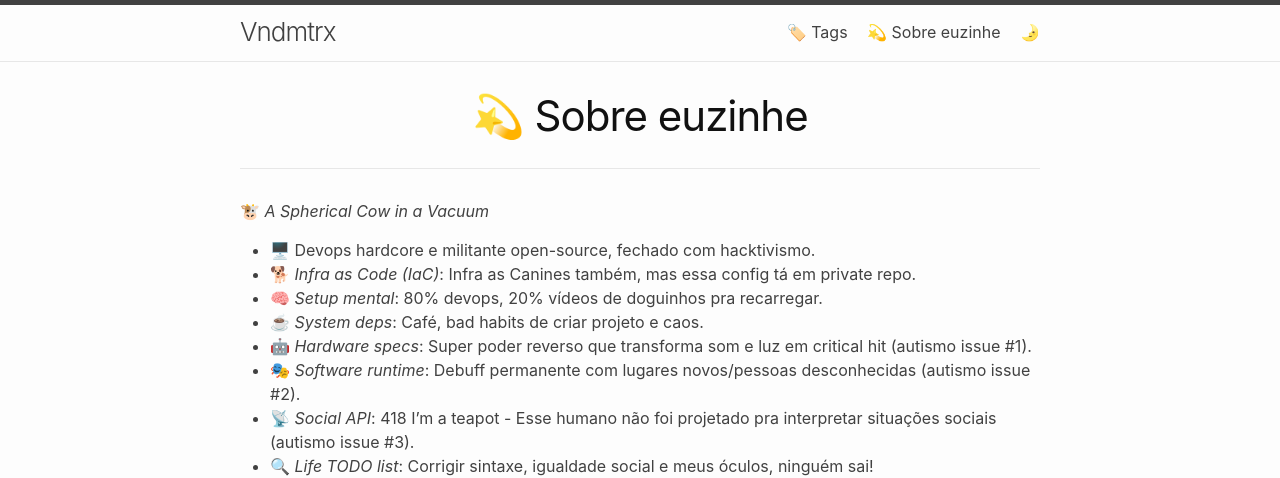
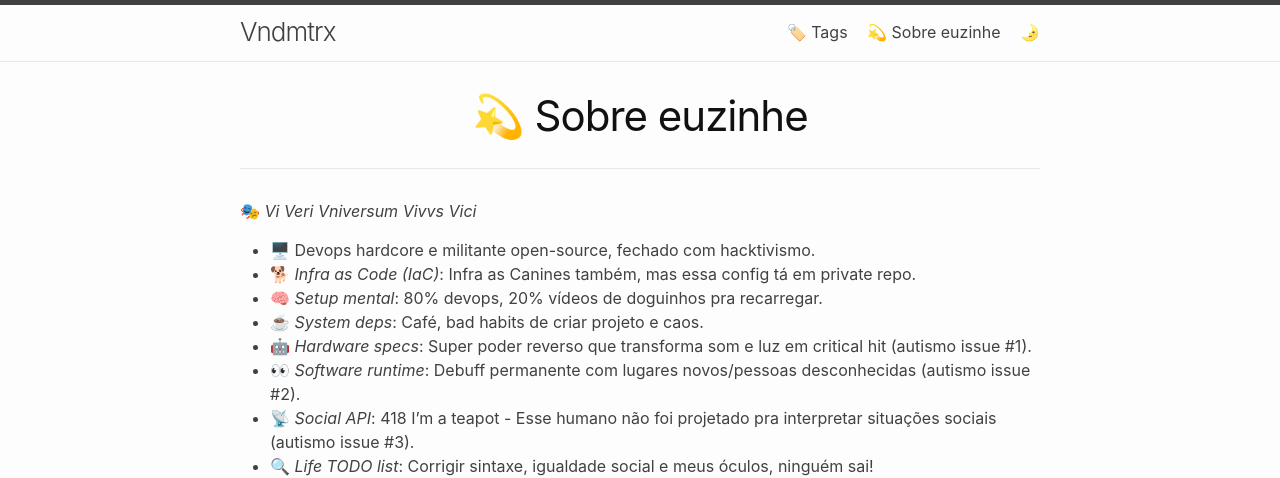
Before and after one commit to vndmtrx/vndmtrx.github.io, a Jekyll site: the page built from about.md, in a window 1280 px wide. Shown: the top 478 px of the page. Built offline with Jekyll 4.4.1, drawn with Linux system fonts in a browser that asks for light colours; nearby versions of some CDN libraries.

Commit message:
Ajustes no about

```diff
--- a/about.md
+++ b/about.md
@@ -1,17 +1,16 @@
 ---
 layout: page
 title: "💫 Sobre euzinhe"
-subtitle: Vi Veri Veniversum Vivus Vici
 permalink: /about/
 ---
-🐮 *A Spherical Cow in a Vacuum*
+🎭 *Vi Veri Vniversum Vivvs Vici*
 
 - 🖥️ Devops hardcore e militante open-source, fechado com hacktivismo.
 - 🐕 *Infra as Code (IaC)*: Infra as Canines também, mas essa config tá em private repo.
 - 🧠 *Setup mental*: 80% devops, 20% vídeos de doguinhos pra recarregar.
 - ☕ *System deps*: Café, bad habits de criar projeto e caos.
 - 🤖 *Hardware specs*: Super poder reverso que transforma som e luz em critical hit (autismo issue #1).
-- 🎭 *Software runtime*: Debuff permanente com lugares novos/pessoas desconhecidas (autismo issue #2).
+- 👀 *Software runtime*: Debuff permanente com lugares novos/pessoas desconhecidas (autismo issue #2).
 - 📡 *Social API*: 418 I'm a teapot - Esse humano não foi projetado pra interpretar situações sociais (autismo issue #3).
 - 🔍 *Life TODO list*: Corrigir sintaxe, igualdade social e meus óculos, ninguém sai!
 - 🗣️ *I18n status*: pt_BR (native build), en (72.56% coverage), others (cloud L10n fallback).
```
